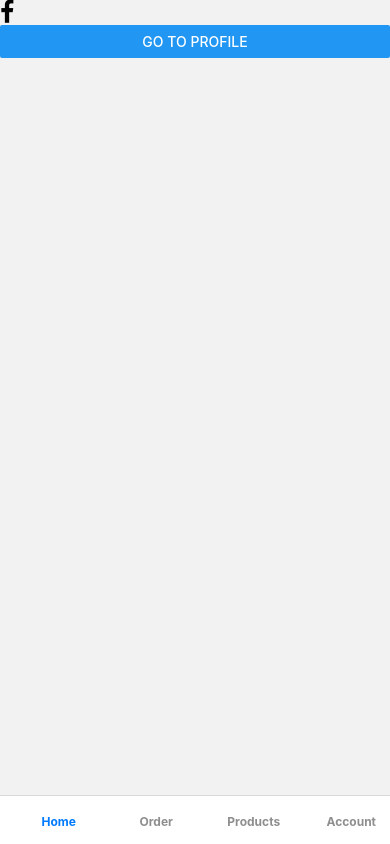
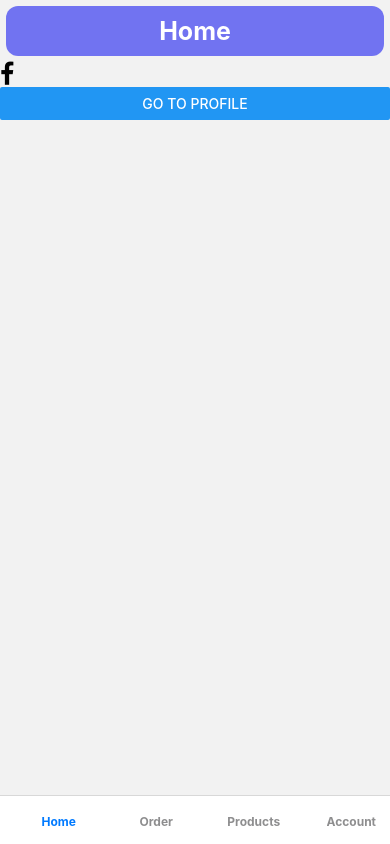
Before and after one commit to nurovic/qlPhone, a React Native app: screen /Home in a window 390 px wide. Built offline with nearby package versions, Linux system fonts and the light colour scheme.

Commit message:
Added Header Navigate

```diff
--- a/components/ProductDetail/Reviews/ReviewtListItem.tsx
+++ b/components/ProductDetail/Reviews/ReviewtListItem.tsx
@@ -28,6 +28,8 @@ const styles = StyleSheet.create({
     paddingBottom: 12,
     borderBottomColor: 'gray',
     borderBottomWidth: 0.5,
-    marginBottom: 12
+    marginBottom: 12,
+    margin: 14,
+
   },
 });
--- a/navigators/HeaderNavigator.tsx
+++ b/navigators/HeaderNavigator.tsx
@@ -1,24 +1,42 @@
 import {StyleSheet, Text, View, TouchableOpacity} from 'react-native';
 import React from 'react';
 import {useNavigation} from '@react-navigation/native';
-
+import Icon from 'react-native-vector-icons/dist/AntDesign';
 interface IHeaderNavigate {
   title: string;
-  navigate: string;
+  backButton: boolean;
 }
 
-const HeaderNavigator = ({title, navigate}: IHeaderNavigate) => {
+const HeaderNavigator = ({title, backButton}: IHeaderNavigate) => {
   const navigation = useNavigation();
 
   return (
-    <View>
-      <TouchableOpacity onPress={() => navigation.navigate(`${navigate}`)}>
-        <Text>{title}</Text>
+    <View style={styles.coontainer}>
+      <TouchableOpacity onPress={() => navigation.goBack()}>
+        {backButton ? <Icon name="arrowleft" size={25} color="#fff" /> : null}
       </TouchableOpacity>
+      <Text style={styles.title}>{title}</Text>
+      <View></View>
     </View>
   );
 };
 
 export default HeaderNavigator;
 
-const styles = StyleSheet.create({});
+const styles = StyleSheet.create({
+  coontainer: {
+    height: 50,
+    backgroundColor: '#181cf197',
+    paddingHorizontal: 4,
+    flexDirection: 'row',
+    alignItems: 'center',
+    justifyContent: 'space-between',
+    borderRadius: 12,
+    margin:6
+  },
+  title: {
+    fontSize: '25px',
+    fontWeight: 'bold',
+    color: '#fff',
+  },
+});
--- a/screens/Account.tsx
+++ b/screens/Account.tsx
@@ -1,15 +1,15 @@
-import {StyleSheet, Image, View} from 'react-native';
+import {StyleSheet, SafeAreaView, Image, View} from 'react-native';
 import React from 'react';
 import ProfileNavigator from '../navigators/ProfileNavigator';
 
 export default function Account() {
   return (
-    <View style={{flex: 1}}>
+    <SafeAreaView style={{flex: 1}}>
       <View style={styles.container}>
         <Image
           style={{
-            height: 150,
-            width: 150,
+            height: 100,
+            width: 100,
             resizeMode: 'cover',
             borderRadius: 100,
           }}
@@ -19,13 +19,13 @@ export default function Account() {
         />
       </View>
       <ProfileNavigator />
-    </View>
+    </SafeAreaView>
   );
 }
 
 const styles = StyleSheet.create({
   container: {
-    height: '40%',
+    height: '25%',
     alignItems: 'center',
     justifyContent: 'center',
   },
--- a/screens/AddProducts.tsx
+++ b/screens/AddProducts.tsx
@@ -1,13 +1,18 @@
-
-import { StyleSheet, Text, View } from 'react-native'
-import React from 'react'
+import {StyleSheet, SafeAreaView, Text, View} from 'react-native';
+import React from 'react';
+import HeaderNavigator from '../navigators/HeaderNavigator';
 
 export default function AddProducts() {
   return (
-    <View>
+    <SafeAreaView >
+      <HeaderNavigator
+        title="Add Product"
+        backButton={true}
+      />
+
       <Text>AddProducts</Text>
-    </View>
-  )
+    </SafeAreaView>
+  );
 }
 
-const styles = StyleSheet.create({})
+const styles = StyleSheet.create({});
--- a/screens/Home.tsx
+++ b/screens/Home.tsx
@@ -1,6 +1,7 @@
 import {Button, SafeAreaView} from 'react-native';
 import {useNavigation} from '@react-navigation/native';
-import Icon from 'react-native-vector-icons/dist/FontAwesome'
+import Icon from 'react-native-vector-icons/dist/FontAwesome';
+import HeaderNavigator from '../navigators/HeaderNavigator';
 import React from 'react';
 
 export default function Home() {
@@ -8,10 +9,9 @@ export default function Home() {
 
   return (
     <SafeAreaView>
-      <Icon
-      name="facebook"
-      size={25}
-      />
+      <HeaderNavigator title="Home" backButton={false} />
+
+      <Icon name="facebook" size={25} />
       <Button
         title="Go to Profile"
         onPress={() => navigation.navigate('Profile')}
--- a/screens/Order.tsx
+++ b/screens/Order.tsx
@@ -1,11 +1,13 @@
-import {View} from 'react-native';
+import {SafeAreaView} from 'react-native';
 import OrderList from '../components/Order';
 import React from 'react';
+import HeaderNavigator from '../navigators/HeaderNavigator';
 
 export default function Order() {
   return (
-    <View style={{margin: 12}}>
+    <SafeAreaView>
+      <HeaderNavigator title="Order" backButton={true} />
       <OrderList />
-    </View>
+    </SafeAreaView>
   );
 }
--- a/screens/OwnProducts.tsx
+++ b/screens/OwnProducts.tsx
@@ -1,4 +1,4 @@
-import {View, Button, StyleSheet, FlatList} from 'react-native';
+import {View, SafeAreaView, StyleSheet, FlatList} from 'react-native';
 import React from 'react';
 import OwnerList from '../components/OwnerProducts/OwnerList';
 import HeaderNavigator from '../navigators/HeaderNavigator';
@@ -38,13 +38,9 @@ const productList = [
   },
 ];
 export default function OwnProducts() {
-
   return (
-    <View style={{margin: 12}}>
-      <HeaderNavigator
-      title="Product"
-      navigate="Dashboard"
-      />
+    <SafeAreaView>
+      <HeaderNavigator title="Own Product" backButton={true} />
       <FlatList
         data={productList}
         renderItem={({item}) => (
@@ -53,7 +49,7 @@ export default function OwnProducts() {
           </View>
         )}
       />
-    </View>
+    </SafeAreaView>
   );
 }
 
@@ -64,8 +60,6 @@ const styles = StyleSheet.create({
     backgroundColor: '#fff',
     marginBottom: 10,
     borderRadius: 12,
-    // borderWidth: .3,
-    // borderColor: '#82828214y',
     marginRight: 2,
   },
 });
--- a/screens/ProductDetail.tsx
+++ b/screens/ProductDetail.tsx
@@ -2,6 +2,7 @@ import {
   StyleSheet,
   Text,
   View,
+  SafeAreaView,
   TouchableOpacity,
   ScrollView,
 } from 'react-native';
@@ -10,13 +11,15 @@ import {useRoute} from '@react-navigation/native';
 import ProductDetailItem from '../components/ProductDetail/ProductDetailItem';
 import Reviews from '../components/ProductDetail/Reviews';
 import MakeComment from '../components/ProductDetail/MakeComment';
+import HeaderNavigator from '../navigators/HeaderNavigator';
 
 export default function ProductDetail() {
   const route = useRoute();
   const id = route.params;
   console.log(id, 'product detail pages');
   return (
-    <View style={styles.container}>
+    <SafeAreaView style={styles.container}>
+      <HeaderNavigator title="Product Name" backButton={true} />
       <ScrollView style={{marginBottom: 52}}>
         <ProductDetailItem />
         <Reviews />
@@ -29,7 +32,7 @@ export default function ProductDetail() {
           <Text style={{color: 'white'}}>Add Order</Text>
         </TouchableOpacity>
       </View>
-    </View>
+    </SafeAreaView>
   );
 }
 
--- a/screens/Products.tsx
+++ b/screens/Products.tsx
@@ -3,11 +3,13 @@ import {
   Text,
   RefreshControl,
   ActivityIndicator,
+  SafeAreaView,
   View,
   FlatList,
 } from 'react-native';
 import React, {useEffect, useState} from 'react';
 import ProductListItem from '../components/ProductListItem';
+import HeaderNavigator from '../navigators/HeaderNavigator';
 
 export default function Products() {
   const [refreshing, setRefreshing] = useState(false);
@@ -51,12 +53,14 @@ export default function Products() {
     }, 2000);
   };
   return (
-    <View style={styles.wrapCon}>
+    <SafeAreaView style={styles.wrapCon}>
+      <HeaderNavigator title="Products" backButton={false} />
+
       {refreshing ? <ActivityIndicator /> : null}
       <FlatList
         data={productList}
         numColumns={2}
-        columnWrapperStyle={{ justifyContent: 'space-between' }}
+        columnWrapperStyle={{justifyContent: 'space-between'}}
         keyExtractor={item => item._id}
         refreshControl={
           <RefreshControl
@@ -71,7 +75,7 @@ export default function Products() {
           </View>
         )}
       />
-    </View>
+    </SafeAreaView>
   );
 }
 
--- a/screens/Reviews.tsx
+++ b/screens/Reviews.tsx
@@ -1,12 +1,15 @@
-import {StyleSheet, Text, View, FlatList} from 'react-native';
+import {StyleSheet, Text, SafeAreaView, View, FlatList} from 'react-native';
 import React from 'react';
 import ReviewtListItem from '../components/ProductDetail/Reviews/ReviewtListItem';
+import HeaderNavigator from '../navigators/HeaderNavigator';
 
 export default function Reviews({route}) {
   const reviewsList = route.params;
 
   return (
-    <View style={styles.container}>
+    <SafeAreaView style={styles.container}>
+      <HeaderNavigator title="Reviews" backButton={true} />
+
       <FlatList
         data={reviewsList}
         keyExtractor={item => item._id}
@@ -16,12 +19,8 @@ export default function Reviews({route}) {
           </View>
         )}
       />
-    </View>
+    </SafeAreaView>
   );
 }
 
-const styles = StyleSheet.create({
-  container: {
-    margin: 14,
-  }
-});
+const styles = StyleSheet.create({});
```
